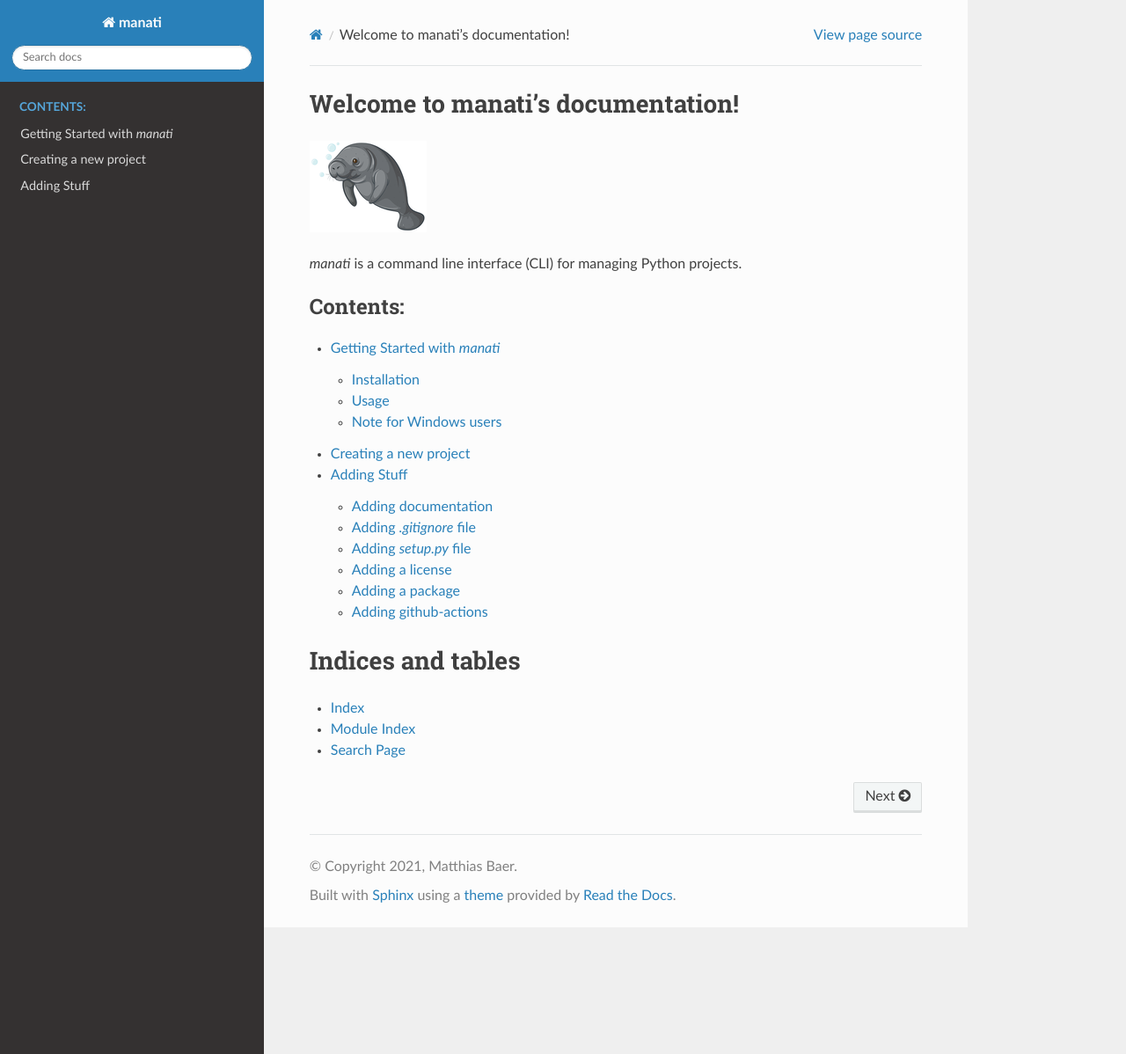
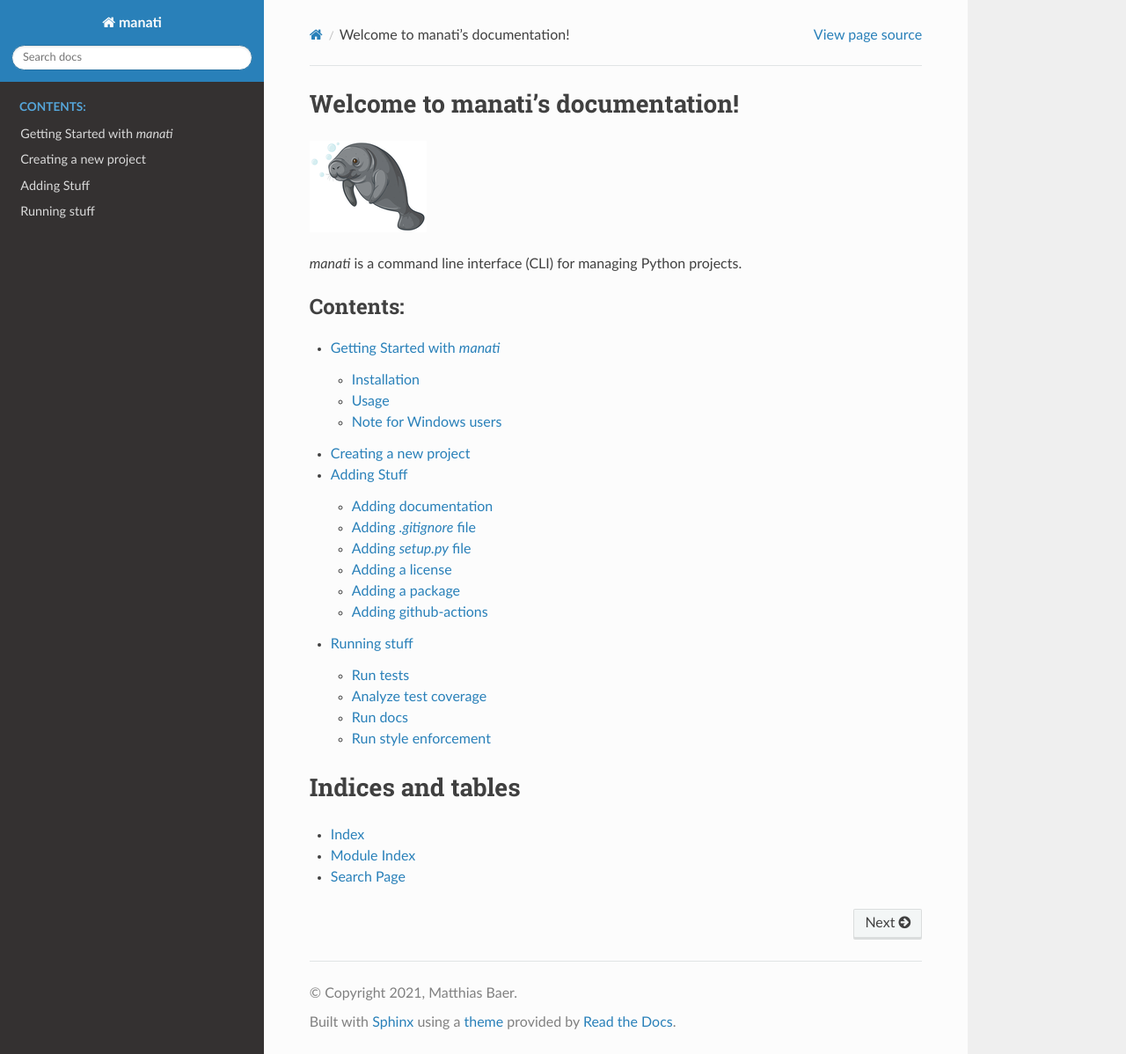
Before and after one commit to maroba/manati, a Sphinx documentation site: the page built from docs/index.rst, in a window 1280 px wide and 1198 px high. Shown: the whole window at 88% size. Built offline with Sphinx 7.4.7 and the Read the Docs theme 2.0.0, drawn with Linux system fonts in a browser that asks for light colours; some of the changed lines change nothing that is shown.

Commit message:
More documentation

````diff
--- a/docs/index.rst
+++ b/docs/index.rst
@@ -18,7 +18,7 @@ Python projects.
    gettingstarted.md
    create.md
    add.md
-
+   run.md
 
 
 
--- /dev/null
+++ b/docs/run.md
@@ -0,0 +1,83 @@
+# Running stuff
+
+Depending on what helper tools you are using, you have to use
+different syntax, which is kind of annoying. For instance, I regularly
+forget the proper way how to trigger the test discovery with the
+*unittest* framework of the Python standard library. With *manati*
+you have the choice to use different tools, but don't have to remember
+the exact syntax for each of them.
+
+Here is what you can currently run with *manati*:
+
+```text
+  coverage  Run test coverage.
+  docs      Build the documentation and show it in browser.
+  flake8    Run PEP8 style enforcement.
+  tests     Run tests in a test folder.
+```
+
+## Run tests
+
+To run your test suite with *manati*, type
+
+```
+manati run tests
+```
+
+You will be asked what testing framework you want to run your tests with.
+Currently, *manati* supports *unittest* and *pytest* as two of the most
+popular solutions. If you are missing your favorite framework, please submit
+an issue with a feature request.
+
+```text
+Options:
+  -t TEXT                         Directory with tests.  [required]
+  -r, --runner [unittest|pytest]  Test runner  [required]
+  --help                          Show this message and exit.
+```
+
+## Analyze test coverage
+
+You can analyze the test coverage with *manati* by typing
+
+```
+manati run coverage
+```
+
+You will be asked which package to analyze and in which folder the
+tests are located. If the defaults that *manati* is guessing are correct,
+just confirm them with ENTER.
+
+```text
+Options:
+  -s, --source TEXT               Package on which to run coverage.
+                                  [required]
+
+  -t, --tests TEXT                Directory with tests.  [required]
+  -r, --runner [unittest|pytest]  Test runner  [required]
+  --help                          Show this message and exit.
+```
+
+## Run docs
+
+If your project has a `./docs` folder with a proper Sphinx documentation,
+you can build the HTML files and show them in the browser by simply typing
+
+```
+manati run docs
+```
+
+## Run style enforcement
+
+Proper code style is important, so you should follow the style recommendations
+as defined in PEP8. However, the line length limitation of 79 characters is
+extremely annoying. That is why *manati* uses 120 character per line as the
+default in *flake8*. To scan for style deviations, run
+
+```
+Usage: manati run flake8 [DIRS]...
+
+  Run PEP8 style enforcement.
+
+  But in contrast to PEP8, by default 120 characters per line are ok.
+```
````
